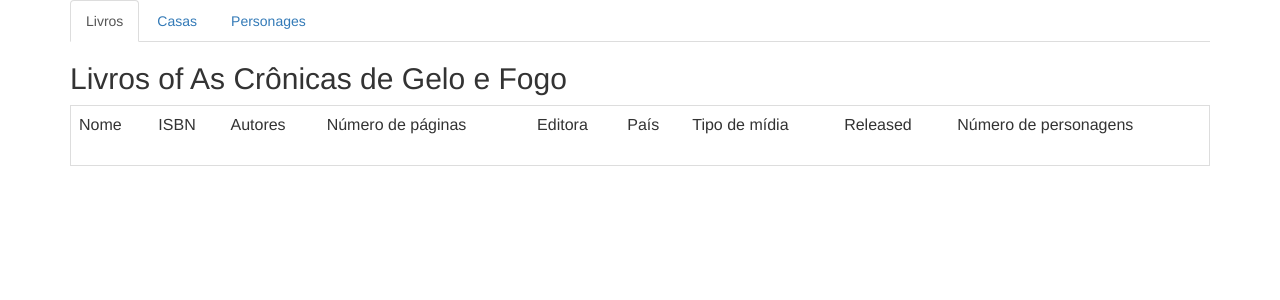
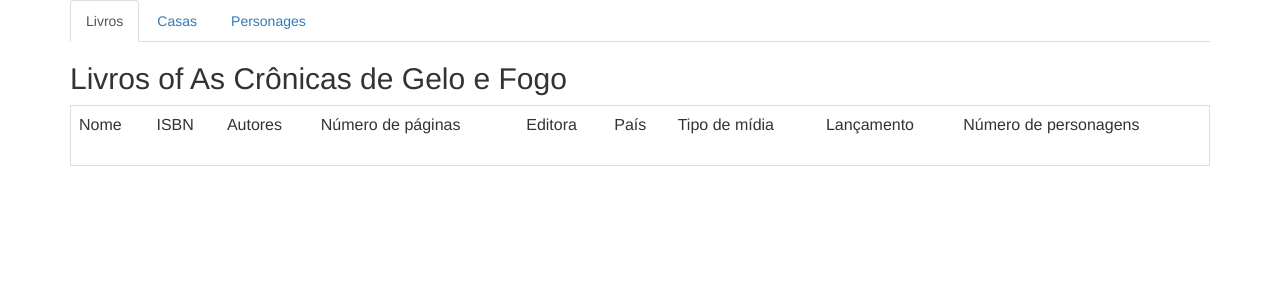
Before and after one commit to AndersonC96/Game-Of-Thrones_PHP, a PHP site: page / in a window 1280 px wide. Shown: the top 300 px of the page. Run offline with PHP 8.4, Linux system fonts and the light colour scheme; data that the repository does not hold is empty.

Commit message:
Update index.php

```diff
--- a/index.php
+++ b/index.php
@@ -41,7 +41,7 @@
                         <td>Editora</td>
                         <td>País</td>
                         <td>Tipo de mídia</td>
-                        <td>Released</td>
+                        <td>Lançamento</td>
                         <td>Número de personagens</td>
                     </thead>
                     <?php
```
